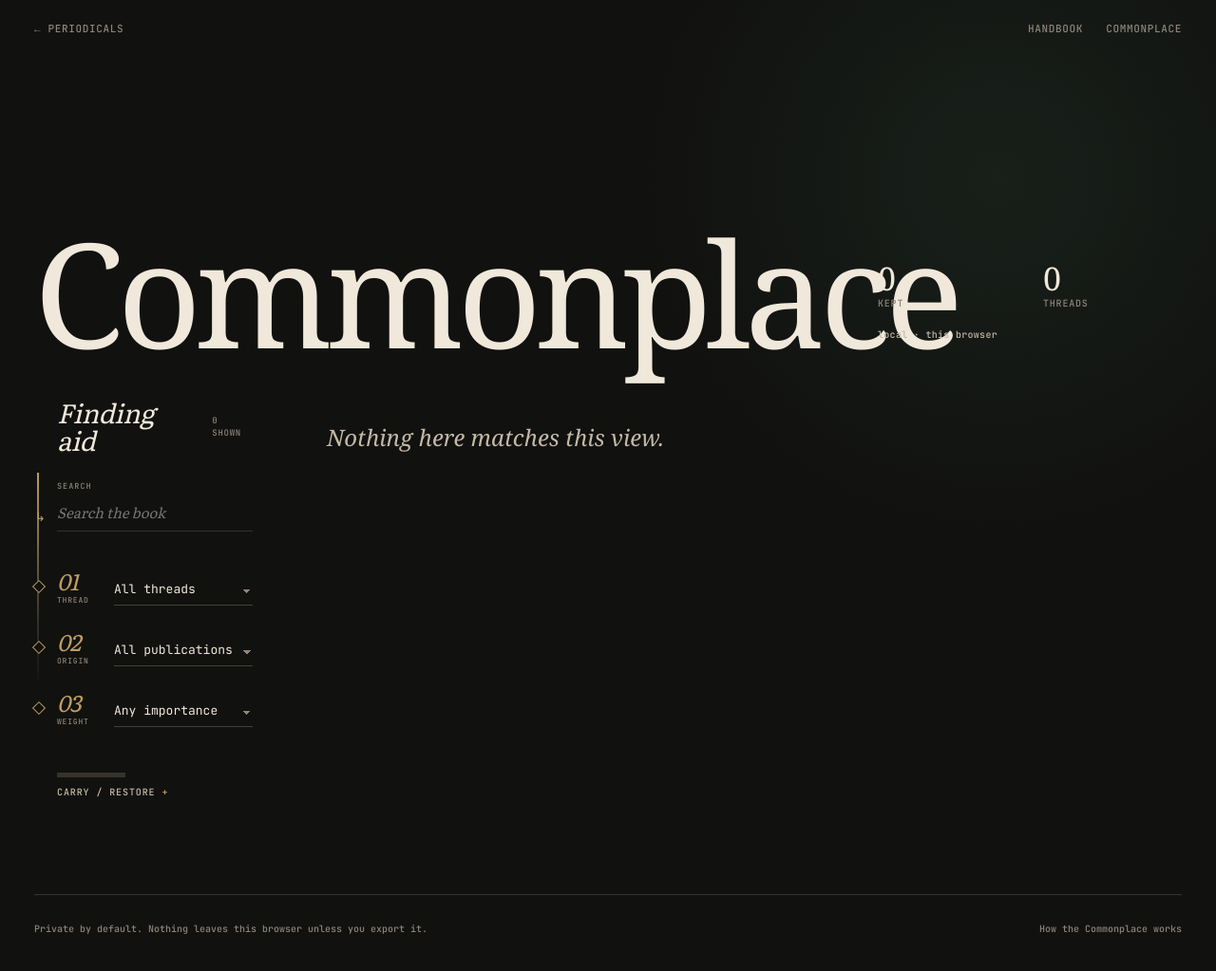
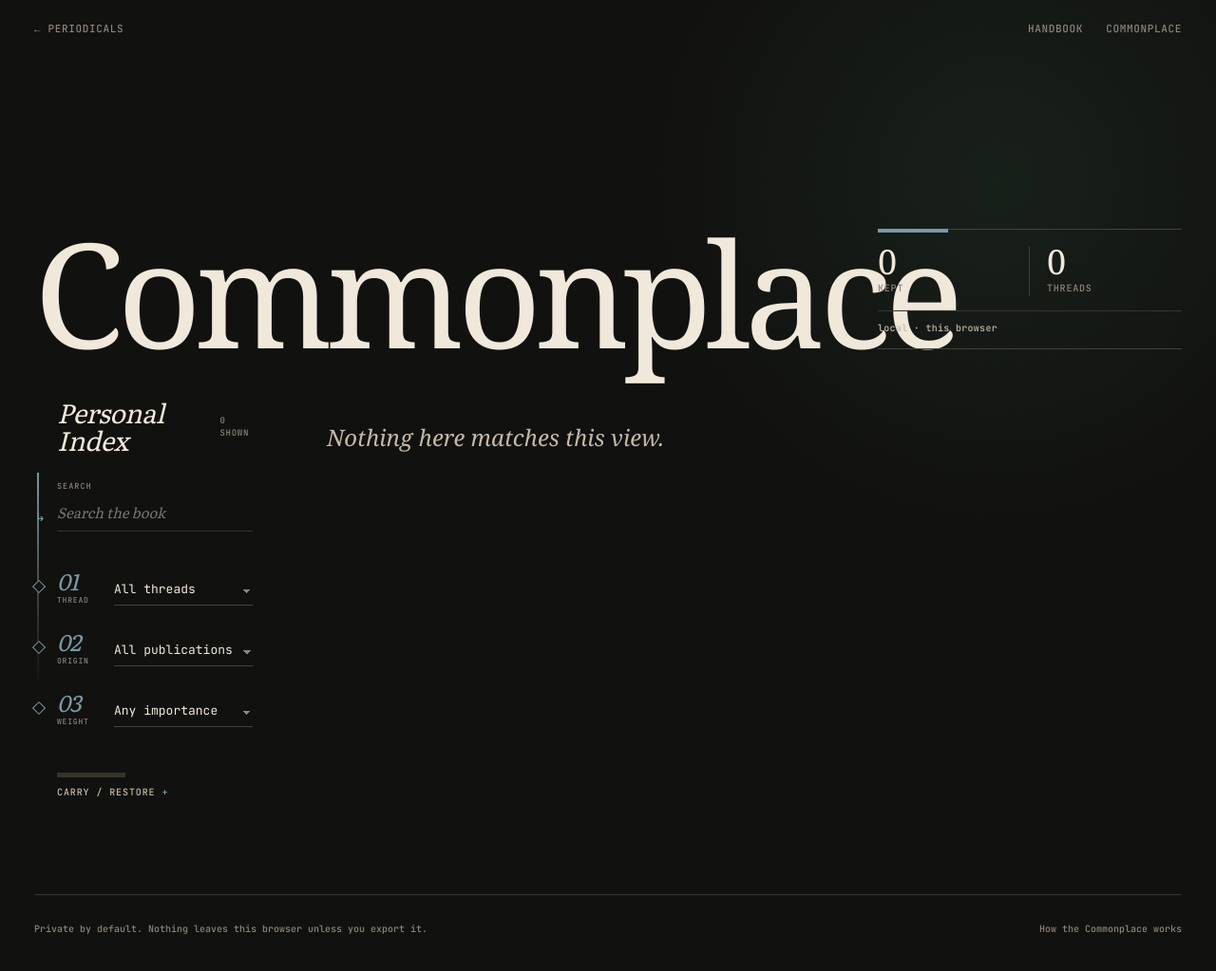
Before and after one commit to iainholmes/iainholmes.github.io, a Jekyll site: the page personal-updates/commonplace/index.html, which Jekyll copies as it is, in a window 1280 px wide and 1042 px high. Shown: the top 1023 px of the window at 95% size. Built offline with Jekyll 4.4.1, drawn with Linux system fonts in a browser that asks for light colours; some web fonts are replaced.

Commit message:
Refine Commonplace title structure and cool index palette

```diff
--- a/personal-updates/commonplace/index.html
+++ b/personal-updates/commonplace/index.html
@@ -10,15 +10,15 @@
 <link rel="preconnect" href="https://fonts.gstatic.com" crossorigin>
 <link href="https://fonts.googleapis.com/css2?family=JetBrains+Mono:wght@400;500;600&family=Libre+Caslon+Display&family=Literata:opsz,wght@7..72,350;7..72,400;7..72,500&display=swap" rel="stylesheet">
 <style>
-:root{--ground:#11110f;--ground2:#171612;--paper:#f0e8da;--paper-2:#1a1915;--soft:#c4b9a8;--dim:#8d8579;--rule:#36332d;--hair:#45413a;--gold:#bd9d60;--fb:#b7485e;--ll:#708f7f;--wb:#6fa6bc;--river:#6f9bb0;--clay:#a55d3c;--forest:#708f7f;--sage:#82968a;--pollen:#bd9d60;--ink:#f0e8da;--text:#c4b9a8;--cp-dialog-bg:#1a1915;--cp-dialog-ink:#f0e8da;--display:"Libre Caslon Display",Georgia,serif;--text:"Literata",Georgia,serif;--mono:"JetBrains Mono",ui-monospace,monospace}
+:root{--ground:#11110f;--ground2:#171612;--paper:#f0e8da;--paper-2:#1a1915;--soft:#c4b9a8;--dim:#8d8579;--rule:#36332d;--hair:#45413a;--gold:#bd9d60;--fb:#b7485e;--ll:#708f7f;--wb:#6fa6bc;--river:#6f9bb0;--clay:#a55d3c;--forest:#708f7f;--sage:#82968a;--pollen:#bd9d60;--accent:#7899a6;--ink:#f0e8da;--text:#c4b9a8;--cp-dialog-bg:#1a1915;--cp-dialog-ink:#f0e8da;--display:"Libre Caslon Display",Georgia,serif;--text:"Literata",Georgia,serif;--mono:"JetBrains Mono",ui-monospace,monospace}
 *{box-sizing:border-box}html{background:var(--ground);color-scheme:dark;scroll-behavior:smooth}body{margin:0;background:radial-gradient(circle at 82% 18%,#18201a 0,transparent 28%),var(--ground);color:var(--paper);font:350 17px/1.7 var(--text);-webkit-font-smoothing:antialiased}
-a{color:inherit;text-decoration-color:var(--dim);text-underline-offset:3px}button,input,select{font:inherit;color:inherit}:focus-visible{outline:2px solid var(--gold);outline-offset:4px}
+a{color:inherit;text-decoration-color:var(--dim);text-underline-offset:3px}button,input,select{font:inherit;color:inherit}:focus-visible{outline:2px solid var(--accent);outline-offset:4px}
 .page{width:min(1240px,calc(100% - 72px));margin:auto}.imprint{height:60px;display:flex;justify-content:space-between;align-items:center;font:500 11px/1 var(--mono);letter-spacing:.06em;text-transform:uppercase;color:var(--dim)}.imprint a{text-decoration:none}.imprint nav{display:flex;gap:24px}
 .mast{min-height:360px;display:grid;grid-template-columns:minmax(0,1fr) 320px;gap:70px;align-items:end;padding:74px 0 52px}.mast h1{margin:0;font:400 clamp(86px,12vw,166px)/.78 var(--display);letter-spacing:-.045em}.mast p{margin:0 0 20px;font:500 11px/1.7 var(--mono);letter-spacing:.04em;color:var(--soft)}.mast .private{margin-top:18px;color:var(--dim)}
-.return{display:grid;grid-template-columns:80px 1fr auto;gap:24px;align-items:start;padding:24px 0 32px;margin-bottom:36px;border-top:1px solid var(--rule);border-bottom:1px solid var(--rule)}.return[hidden]{display:none}.return-k{font:500 11px/1.4 var(--mono);letter-spacing:.12em;text-transform:uppercase;color:var(--gold)}.return b{font:400 26px/1.15 var(--display)}.return p{margin:5px 0 0;color:var(--soft);font-size:14px}.return a{font:500 10px/1.4 var(--mono);letter-spacing:.07em;text-transform:uppercase;text-decoration:none;border-bottom:1px solid var(--gold);padding-bottom:3px}
-.body{display:grid;grid-template-columns:230px minmax(0,1fr);gap:78px;padding-bottom:100px}.rail{position:sticky;top:28px;align-self:start}.rail h2{margin:0 0 20px;font:400 30px/1 var(--display)}.rail label{display:block;margin:18px 0 6px;font:500 10px/1.4 var(--mono);letter-spacing:.1em;text-transform:uppercase;color:var(--dim)}.rail input,.rail select{width:100%;background:transparent;border:0;border-bottom:1px solid var(--rule);padding:7px 0;color:var(--paper);font:500 12px/1.4 var(--mono)}.rail option{background:#171612}.backup{margin:34px 0 0;font:500 10px/1.55 var(--mono);color:var(--dim)}.tools{margin-top:18px;display:flex;flex-wrap:wrap;gap:8px 14px}.tools button{background:none;border:0;border-bottom:1px solid var(--dim);padding:2px 0;font:500 10px/1.4 var(--mono);letter-spacing:.05em;text-transform:uppercase}.tools button:hover{border-color:var(--gold);color:var(--gold)}#importFile{display:none}#importState{min-height:2.6em;margin-top:10px;font:500 10px/1.4 var(--mono);color:var(--soft)}
+.return{display:grid;grid-template-columns:80px 1fr auto;gap:24px;align-items:start;padding:24px 0 32px;margin-bottom:36px;border-top:1px solid var(--rule);border-bottom:1px solid var(--rule)}.return[hidden]{display:none}.return-k{font:500 11px/1.4 var(--mono);letter-spacing:.12em;text-transform:uppercase;color:var(--accent)}.return b{font:400 26px/1.15 var(--display)}.return p{margin:5px 0 0;color:var(--soft);font-size:14px}.return a{font:500 10px/1.4 var(--mono);letter-spacing:.07em;text-transform:uppercase;text-decoration:none;border-bottom:1px solid var(--accent);padding-bottom:3px}
+.body{display:grid;grid-template-columns:230px minmax(0,1fr);gap:78px;padding-bottom:100px}.rail{position:sticky;top:28px;align-self:start}.rail h2{margin:0 0 20px;font:400 30px/1 var(--display)}.rail label{display:block;margin:18px 0 6px;font:500 10px/1.4 var(--mono);letter-spacing:.1em;text-transform:uppercase;color:var(--dim)}.rail input,.rail select{width:100%;background:transparent;border:0;border-bottom:1px solid var(--rule);padding:7px 0;color:var(--paper);font:500 12px/1.4 var(--mono)}.rail option{background:#171612}.backup{margin:34px 0 0;font:500 10px/1.55 var(--mono);color:var(--dim)}.tools{margin-top:18px;display:flex;flex-wrap:wrap;gap:8px 14px}.tools button{background:none;border:0;border-bottom:1px solid var(--dim);padding:2px 0;font:500 10px/1.4 var(--mono);letter-spacing:.05em;text-transform:uppercase}.tools button:hover{border-color:var(--accent);color:var(--accent)}#importFile{display:none}#importState{min-height:2.6em;margin-top:10px;font:500 10px/1.4 var(--mono);color:var(--soft)}
 .entries{min-width:0}.kept-entry{position:relative;padding:2px 0 58px;margin:0 0 50px}.kept-entry::before{content:"";position:absolute;left:-26px;top:6px;width:4px;height:44px;background:var(--dim)}.kept-entry[data-pub="fb"]::before{background:var(--fb)}.kept-entry[data-pub="ll"]::before{background:var(--ll)}.kept-entry[data-pub="wb"]::before{background:var(--wb)}
-.kept-meta{display:flex;justify-content:space-between;gap:20px;font:500 10px/1.5 var(--mono);letter-spacing:.06em;text-transform:uppercase;color:var(--dim)}.kept-entry h2{margin:9px 0 12px;font:400 clamp(32px,4vw,50px)/.98 var(--display);letter-spacing:-.025em}.cp-media{max-width:680px;margin:18px 0 22px;color:var(--paper)}.cp-media figure{margin:0}.cp-media svg,.cp-media img{display:block;max-width:100%;height:auto}.cp-media figcaption{margin-top:7px;font:500 10px/1.5 var(--mono);color:var(--dim)}.kept-excerpt{max-width:68ch;margin:0;color:var(--soft)}.cp-threads{margin:14px 0 0;font-style:italic;color:#d7cbb8}.kept-entry blockquote{margin:20px 0 0;padding:0 0 0 20px;border-left:2px solid var(--gold);font:400 18px/1.55 var(--text);color:var(--paper)}.kept-links{display:flex;flex-wrap:wrap;gap:8px 20px;margin-top:20px;align-items:baseline}.kept-links a,.kept-links button{background:none;border:0;border-bottom:1px solid var(--rule);padding:2px 0;color:var(--soft);font:500 10px/1.4 var(--mono);letter-spacing:.04em;text-transform:uppercase;text-decoration:none}.kept-links a:first-child{color:var(--paper);border-color:var(--gold)}.kept-links button:hover,.kept-links a:hover{color:var(--gold)}.cp-empty{font:italic 400 24px/1.4 var(--display);color:var(--soft)}
+.kept-meta{display:flex;justify-content:space-between;gap:20px;font:500 10px/1.5 var(--mono);letter-spacing:.06em;text-transform:uppercase;color:var(--dim)}.kept-entry h2{margin:9px 0 12px;font:400 clamp(32px,4vw,50px)/.98 var(--display);letter-spacing:-.025em}.cp-media{max-width:680px;margin:18px 0 22px;color:var(--paper)}.cp-media figure{margin:0}.cp-media svg,.cp-media img{display:block;max-width:100%;height:auto}.cp-media figcaption{margin-top:7px;font:500 10px/1.5 var(--mono);color:var(--dim)}.kept-excerpt{max-width:68ch;margin:0;color:var(--soft)}.cp-threads{margin:14px 0 0;font-style:italic;color:#d7cbb8}.kept-entry blockquote{margin:20px 0 0;padding:0 0 0 20px;border-left:2px solid var(--accent);font:400 18px/1.55 var(--text);color:var(--paper)}.kept-links{display:flex;flex-wrap:wrap;gap:8px 20px;margin-top:20px;align-items:baseline}.kept-links a,.kept-links button{background:none;border:0;border-bottom:1px solid var(--rule);padding:2px 0;color:var(--soft);font:500 10px/1.4 var(--mono);letter-spacing:.04em;text-transform:uppercase;text-decoration:none}.kept-links a:first-child{color:var(--paper);border-color:var(--accent)}.kept-links button:hover,.kept-links a:hover{color:var(--accent)}.cp-empty{font:italic 400 24px/1.4 var(--display);color:var(--soft)}
 .colophon{display:flex;justify-content:space-between;gap:20px;padding:28px 0 56px;border-top:1px solid var(--rule);font:500 10px/1.5 var(--mono);color:var(--dim)}.colophon a{text-decoration:none}
 @media(max-width:900px){.page{width:calc(100% - 34px)}.mast{grid-template-columns:1fr;min-height:300px;gap:18px;padding:50px 0 38px}.mast h1{font-size:clamp(74px,19vw,120px)}.body{grid-template-columns:1fr;gap:44px}.rail{position:static;display:grid;grid-template-columns:1fr 1fr;gap:0 24px}.rail h2,.backup,.tools,#importState{grid-column:1/-1}.return{grid-template-columns:1fr;gap:8px}.return a{justify-self:start}.kept-entry{margin-left:22px}}
 @media(max-width:560px){.imprint nav{gap:12px}.mast{min-height:260px}.body{padding-bottom:60px}.rail{grid-template-columns:1fr}.rail h2,.backup,.tools,#importState{grid-column:auto}.kept-meta{display:block}.kept-meta span{display:block}.kept-entry h2{font-size:36px}.kept-entry::before{left:-18px}.colophon{display:block}.colophon span{display:block;margin-top:8px}}
@@ -26,20 +26,22 @@ a{color:inherit;text-decoration-color:var(--dim);text-underline-offset:3px}butto
 @media print{body{background:#fff;color:#111}.imprint,.rail,.return,.colophon{display:none}.page{width:auto}.body{display:block}.kept-entry{break-inside:avoid}.kept-entry::before{background:#777}.kept-excerpt,.kept-entry blockquote{color:#222}}
 
 /* 2026-09-29 — Commonplace as an editorial index, not a generic settings panel. */
-.mast-state{align-self:end;display:grid;grid-template-columns:repeat(2,minmax(0,1fr));gap:18px 28px;padding-bottom:8px;font:500 10px/1.45 var(--mono);letter-spacing:.08em;text-transform:uppercase;color:var(--dim)}
-.mast-state b{display:block;margin-bottom:4px;font:400 34px/.9 var(--display);letter-spacing:-.035em;text-transform:none;color:var(--paper)}
-.mast-state #localState{grid-column:1/-1;color:var(--soft);text-transform:none;letter-spacing:.03em}
-.rail{padding-left:24px}.rail::before{content:"";position:absolute;left:3px;top:78px;bottom:118px;width:2px;background:linear-gradient(var(--gold),var(--rule) 68%,transparent)}
+.mast-state{position:relative;align-self:end;display:grid;grid-template-columns:repeat(2,minmax(0,1fr));gap:15px 0;padding:18px 0 14px;border-top:1px solid var(--hair);border-bottom:1px solid var(--hair);font:500 10px/1.45 var(--mono);letter-spacing:.08em;text-transform:uppercase;color:var(--dim)}
+.mast-state::before{content:"";position:absolute;left:0;top:-1px;width:74px;height:4px;background:var(--accent)}
+.mast-state>span{padding:0 18px}.mast-state>span:first-child{padding-left:0;border-right:1px solid var(--hair)}.mast-state>span:nth-child(2){padding-right:0}
+.mast-state b{display:block;margin-bottom:5px;font:400 36px/.9 var(--display);letter-spacing:-.035em;text-transform:none;color:var(--paper)}
+.mast-state #localState{grid-column:1/-1;padding:11px 0 0;border-top:1px solid var(--rule);color:var(--soft);text-transform:none;letter-spacing:.03em}
+.rail{padding-left:24px}.rail::before{content:"";position:absolute;left:3px;top:78px;bottom:118px;width:2px;background:linear-gradient(var(--accent),var(--rule) 68%,transparent)}
 .rail-title{display:flex;align-items:baseline;justify-content:space-between;gap:16px;margin:0 0 28px;padding:0}
 .rail-title>span{font:italic 400 28px/1.05 var(--text);letter-spacing:-.015em;color:var(--paper)}.rail-title small{font:500 9px/1.4 var(--mono);letter-spacing:.08em;text-transform:uppercase;color:var(--dim)}
-.search-line{display:block!important;margin:0 0 30px!important;position:relative}.search-line::before{content:"↳";position:absolute;left:-23px;bottom:9px;color:var(--gold);font:400 13px/1 var(--mono)}.search-line>span{display:block;margin:0 0 3px;font:500 8.5px/1.4 var(--mono);letter-spacing:.12em;text-transform:uppercase;color:var(--dim)}
+.search-line{display:block!important;margin:0 0 30px!important;position:relative}.search-line::before{content:"↳";position:absolute;left:-23px;bottom:9px;color:var(--accent);font:400 13px/1 var(--mono)}.search-line>span{display:block;margin:0 0 3px;font:500 8.5px/1.4 var(--mono);letter-spacing:.12em;text-transform:uppercase;color:var(--dim)}
 .search-line input{font:italic 400 15px/1.4 var(--text)!important;padding:7px 0 9px!important}
-.index-line{display:grid;grid-template-columns:48px minmax(0,1fr);grid-template-rows:auto auto;column-gap:12px;align-items:end;padding:11px 0 16px;position:relative;border:0!important}.index-line::before{content:"";position:absolute;left:-24px;top:23px;width:8px;height:8px;border:1px solid var(--gold);background:var(--ground);transform:rotate(45deg)}
-.index-line label{grid-column:1;grid-row:1/3;margin:0!important;font:500 8px/1.3 var(--mono)!important;letter-spacing:.1em;text-transform:uppercase;color:var(--dim)!important}.index-line label span{display:block;width:auto;margin:0 0 5px;font:italic 400 24px/.9 var(--text);letter-spacing:-.03em;color:var(--gold);text-transform:none}
+.index-line{display:grid;grid-template-columns:48px minmax(0,1fr);grid-template-rows:auto auto;column-gap:12px;align-items:end;padding:11px 0 16px;position:relative;border:0!important}.index-line::before{content:"";position:absolute;left:-24px;top:23px;width:8px;height:8px;border:1px solid var(--accent);background:var(--ground);transform:rotate(45deg)}
+.index-line label{grid-column:1;grid-row:1/3;margin:0!important;font:500 8px/1.3 var(--mono)!important;letter-spacing:.1em;text-transform:uppercase;color:var(--dim)!important}.index-line label span{display:block;width:auto;margin:0 0 5px;font:italic 400 24px/.9 var(--text);letter-spacing:-.03em;color:var(--accent);text-transform:none}
 .index-line select{grid-column:2;grid-row:1/3;appearance:none;background:transparent!important;border:0!important;border-bottom:1px solid var(--hair)!important;padding:5px 20px 7px 0!important;text-align:left;font:400 13px/1.35 var(--mono)!important;background-image:linear-gradient(45deg,transparent 50%,var(--dim) 50%),linear-gradient(135deg,var(--dim) 50%,transparent 50%)!important;background-position:calc(100% - 6px) 55%,calc(100% - 2px) 55%!important;background-size:4px 4px,4px 4px!important;background-repeat:no-repeat!important}
-.index-line select:focus{border-bottom-color:var(--gold)!important}.carry{margin-top:32px;padding-top:14px;position:relative;border-top:0!important}.carry::before{content:"";position:absolute;left:0;top:0;width:72px;height:5px;background:var(--rule)}
+.index-line select:focus{border-bottom-color:var(--accent)!important}.carry{margin-top:32px;padding-top:14px;position:relative;border-top:0!important}.carry::before{content:"";position:absolute;left:0;top:0;width:72px;height:5px;background:var(--rule)}
 .carry summary{list-style:none;cursor:pointer;font:500 10px/1.4 var(--mono);letter-spacing:.09em;text-transform:uppercase;color:var(--soft)}
-.carry summary::-webkit-details-marker{display:none}.carry summary::after{content:" +";color:var(--gold)}.carry[open] summary::after{content:" −"}
+.carry summary::-webkit-details-marker{display:none}.carry summary::after{content:" +";color:var(--accent)}.carry[open] summary::after{content:" −";color:var(--accent)}
 .carry .backup{margin:16px 0 0}.carry .tools{margin-top:14px}
 .clear-book{margin-top:22px;background:none;border:0;border-bottom:1px solid #7e5b55;padding:2px 0;color:#b9948b;font:500 9px/1.4 var(--mono);letter-spacing:.06em;text-transform:uppercase}.clear-book:hover{color:var(--paper);border-color:var(--paper)}
 @media(max-width:900px){.mast-state{max-width:360px}.rail-title,.search-line,.carry{grid-column:1/-1}.index-line{grid-template-columns:84px 1fr}}
@@ -60,13 +62,13 @@ a{color:inherit;text-decoration-color:var(--dim);text-underline-offset:3px}butto
 <section class="return" id="cpReturn" hidden aria-label="Something to return to"></section>
 <div class="body">
   <aside class="rail" aria-label="Commonplace index">
-    <div class="rail-title"><span>Finding aid</span><small id="viewCount">0 shown</small></div>
+    <div class="rail-title"><span>Personal Index</span><small id="viewCount">0 shown</small></div>
     <label class="search-line" for="cpSearch"><span>Search</span><input id="cpSearch" type="search" placeholder="Search the book"></label>
     <div class="index-line"><label for="cpThread"><span>01</span> Thread</label><select id="cpThread"><option value="">All threads</option></select></div>
     <div class="index-line"><label for="cpSource"><span>02</span> Origin</label><select id="cpSource"><option value="">All publications</option><option value="fb">Field Brief</option><option value="ll">Loblolly &amp; Logit</option><option value="wb">The Workbook</option></select></div>
     <div class="index-line"><label for="cpImportance"><span>03</span> Weight</label><select id="cpImportance"><option value="0">Any importance</option><option value="3">3 or higher</option><option value="4">4 or higher</option><option value="5">5 only</option></select></div>
     <details class="carry">
-      <summary>Carry / restore</summary>
+      <summary>Carry / Restore</summary>
       <p class="backup" id="backupState"></p>
       <div class="tools" aria-label="Backup and export">
         <button type="button" id="exportHtml">Readable HTML</button>
```
